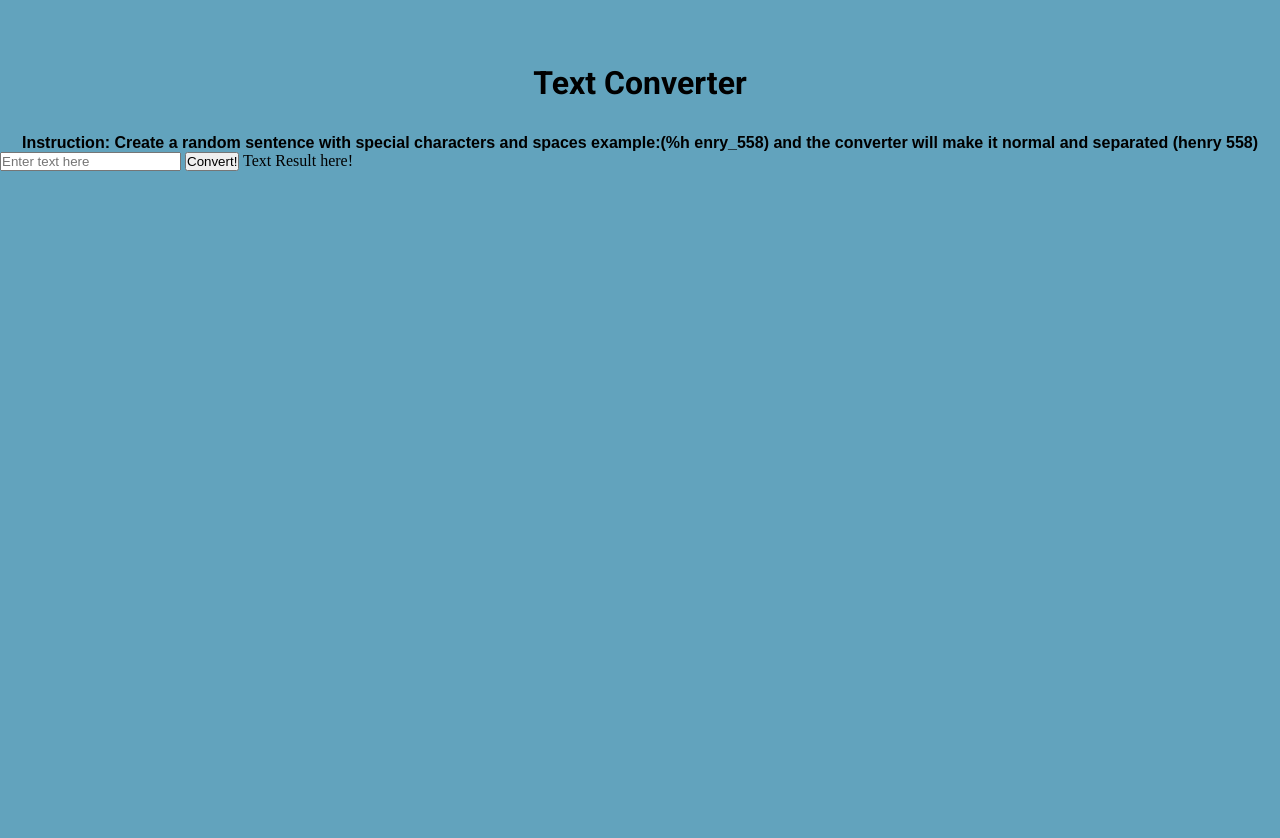
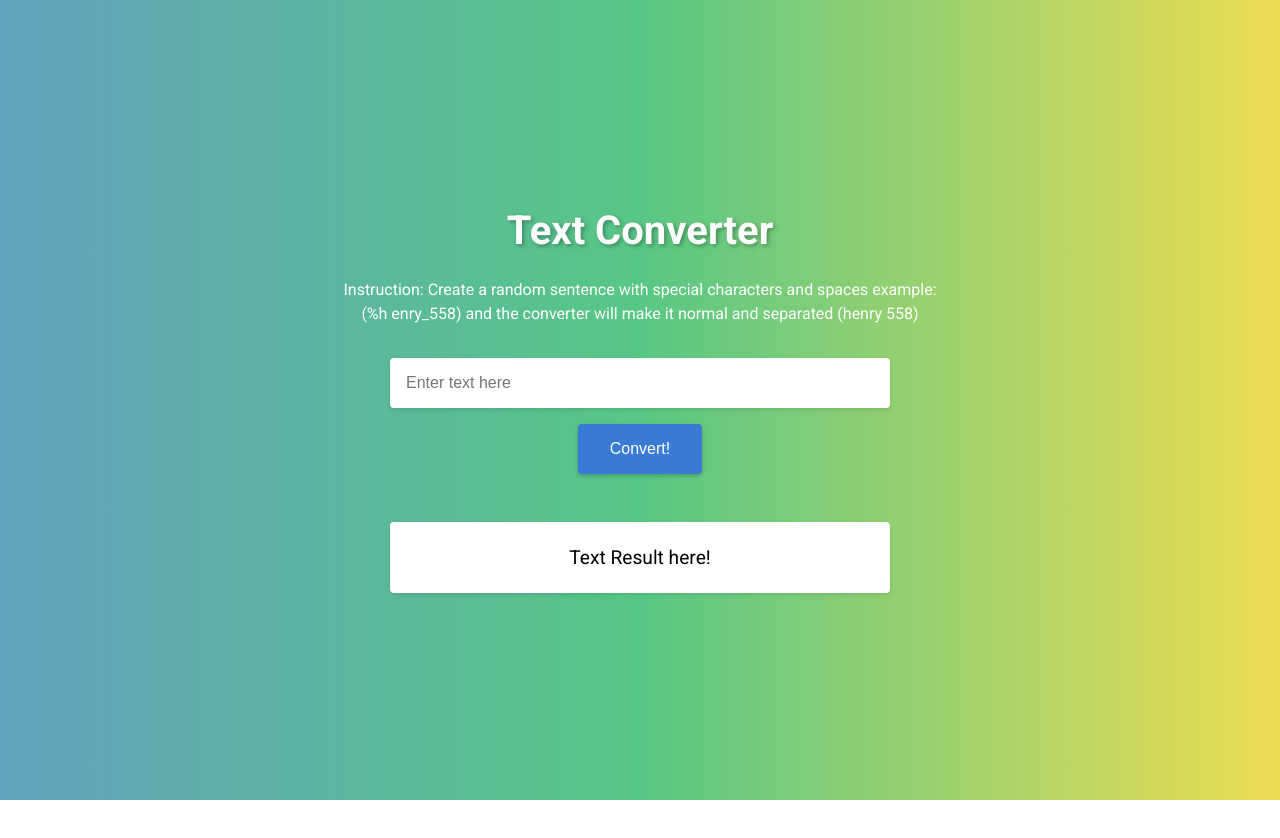
Before and after one commit to DavidG159/TextConverter, a plain HTML site: page index.html in a window 1280 px wide. After the commit the page ends 800 px from the top, so only its background shows below. Drawn offline with Linux system fonts and the light colour scheme.

Commit message:
fixed css

```diff
--- a/index.html
+++ b/index.html
@@ -15,7 +15,7 @@
     <p class="desc">Instruction: Create a random sentence with special characters and spaces example:(%h enry_558) and
         the converter
         will make it normal and separated (henry 558)</p>
-    <input type="text" id="textmain" placeholder="Enter text here">
+    <input type="text" class="textmain" placeholder="Enter text here">
     <button type="button">Convert!</button>
 
     <span class="textresult">Text Result here!</span>
--- a/style.css
+++ b/style.css
@@ -4,30 +4,87 @@
     padding: 0;
 }
 
-p {
-    font-family: 'Poppins', sans-serif;
-    margin-top: 2em;
-    font-weight: 800;
+body {
+    width: 100vw;
+    min-height: 100vh;
     display: flex;
+    flex-direction: column;
+    align-items: center;
     justify-content: center;
-    align-items: center;
+    font-family: 'Roboto', sans-serif;
+    background: #62a3bd;
+    background: linear-gradient(90deg, rgba(98, 163, 189, 1) 0%, rgba(87, 199, 133, 1) 50%, rgba(237, 221, 83, 1) 100%);
+    padding: 2rem;
+    text-align: center;
 }
 
-h1 {
-    margin-top: 2em;
-    font-family: 'Roboto', sans-serif;
-    font-weight: 700;
-    display: flex;
-    justify-content: center;
-    align-items: center;
+.txth1 {
+    font-size: 2.5rem;
+    margin-bottom: 1.5rem;
+    color: white;
+    text-shadow: 2px 2px 4px rgba(0, 0, 0, 0.3);
 }
 
-body {
-    width: 100vw;
-    height: 100vh;
-
-    background: #62a3bd;
-    background: linear-gradient(90deg, rgba(98, 163, 189, 1) 100%, rgba(87, 199, 133, 1) 4%, rgba(237, 221, 83, 1) 100%);
+.desc {
+    font-size: 1rem;
+    color: white;
+    margin-bottom: 2rem;
+    max-width: 600px;
+    line-height: 1.5;
 }
 
-#textmain {}
+.textmain {
+    width: 100%;
+    max-width: 500px;
+    padding: 1rem;
+    font-size: 1rem;
+    border: none;
+    border-radius: 4px;
+    margin-bottom: 1rem;
+    box-shadow: 0 2px 4px rgba(0, 0, 0, 0.1);
+}
+
+button {
+    background-color: #3a7bd5;
+    color: white;
+    border: none;
+    padding: 1rem 2rem;
+    font-size: 1rem;
+    border-radius: 4px;
+    cursor: pointer;
+    transition: background-color 0.3s;
+    margin-bottom: 2rem;
+    box-shadow: 0 2px 4px rgba(0, 0, 0, 0.2);
+}
+
+button:hover {
+    background-color: #2c5fb3;
+}
+
+.textresult {
+    display: block;
+    background-color: white;
+    padding: 1.5rem;
+    border-radius: 4px;
+    max-width: 500px;
+    width: 100%;
+    font-size: 1.2rem;
+    box-shadow: 0 2px 4px rgba(0, 0, 0, 0.1);
+    margin-top: 1rem;
+}
+
+/* Responsive adjustments */
+@media (max-width: 600px) {
+    .txth1 {
+        font-size: 2rem;
+    }
+
+    .desc {
+        font-size: 0.9rem;
+    }
+
+    .textmain,
+    .textresult {
+        max-width: 90%;
+    }
+}
```
